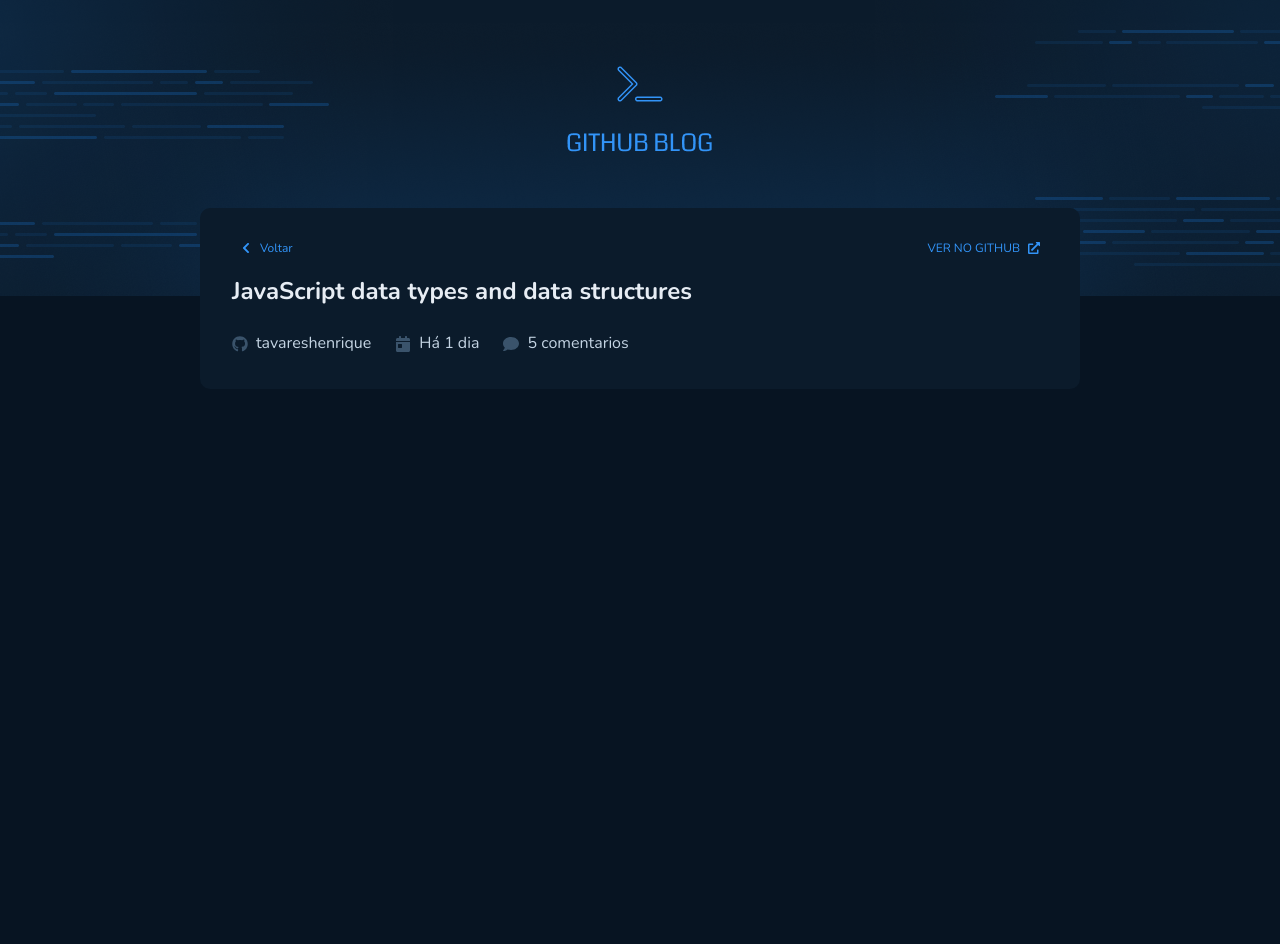
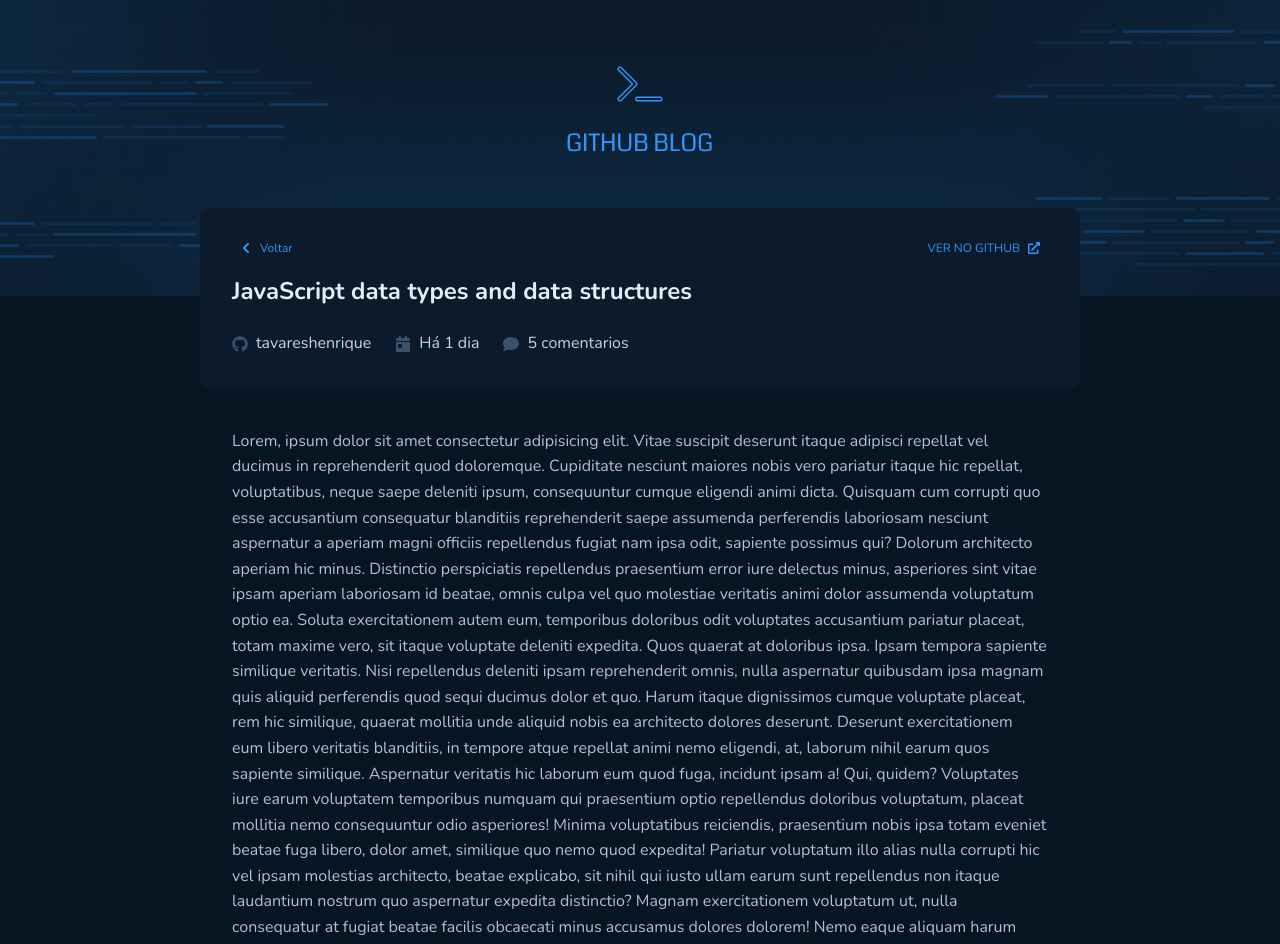
Before and after one commit to tavareshenrique/ignite-reactjs-challenge-03-github-blog, a React (Vite) app: page /article in a window 1280 px wide. Shown: the top 944 px of the page. Before the commit the page ends 800 px from the top, so only its background shows below. Built offline with nearby package versions, Linux system fonts and the light colour scheme.

Commit message:
WIP: finishing article page layout

```diff
--- a/src/pages/Article/index.tsx
+++ b/src/pages/Article/index.tsx
@@ -8,7 +8,7 @@
 
 import { Link, Badge } from '../../components';
 
-import { ArticleHeader, LinksContent, Title } from './styles';
+import { ArticleBody, ArticleHeader, LinksContent, Title } from './styles';
 
 export function Article() {
   return (
@@ -45,6 +45,69 @@
           />
         </Badge.Root>
       </ArticleHeader>
+
+      <ArticleBody>
+        <p>
+          Lorem, ipsum dolor sit amet consectetur adipisicing elit. Vitae
+          suscipit deserunt itaque adipisci repellat vel ducimus in
+          reprehenderit quod doloremque. Cupiditate nesciunt maiores nobis vero
+          pariatur itaque hic repellat, voluptatibus, neque saepe deleniti
+          ipsum, consequuntur cumque eligendi animi dicta. Quisquam cum corrupti
+          quo esse accusantium consequatur blanditiis reprehenderit saepe
+          assumenda perferendis laboriosam nesciunt aspernatur a aperiam magni
+          officiis repellendus fugiat nam ipsa odit, sapiente possimus qui?
+          Dolorum architecto aperiam hic minus. Distinctio perspiciatis
+          repellendus praesentium error iure delectus minus, asperiores sint
+          vitae ipsam aperiam laboriosam id beatae, omnis culpa vel quo
+          molestiae veritatis animi dolor assumenda voluptatum optio ea. Soluta
+          exercitationem autem eum, temporibus doloribus odit voluptates
+          accusantium pariatur placeat, totam maxime vero, sit itaque voluptate
+          deleniti expedita. Quos quaerat at doloribus ipsa. Ipsam tempora
+          sapiente similique veritatis. Nisi repellendus deleniti ipsam
+          reprehenderit omnis, nulla aspernatur quibusdam ipsa magnam quis
+          aliquid perferendis quod sequi ducimus dolor et quo. Harum itaque
+          dignissimos cumque voluptate placeat, rem hic similique, quaerat
+          mollitia unde aliquid nobis ea architecto dolores deserunt. Deserunt
+          exercitationem eum libero veritatis blanditiis, in tempore atque
+          repellat animi nemo eligendi, at, laborum nihil earum quos sapiente
+          similique. Aspernatur veritatis hic laborum eum quod fuga, incidunt
+          ipsam a! Qui, quidem? Voluptates iure earum voluptatem temporibus
+          numquam qui praesentium optio repellendus doloribus voluptatum,
+          placeat mollitia nemo consequuntur odio asperiores! Minima
+          voluptatibus reiciendis, praesentium nobis ipsa totam eveniet beatae
+          fuga libero, dolor amet, similique quo nemo quod expedita! Pariatur
+          voluptatum illo alias nulla corrupti hic vel ipsam molestias
+          architecto, beatae explicabo, sit nihil qui iusto ullam earum sunt
+          repellendus non itaque laudantium nostrum quo aspernatur expedita
+          distinctio? Magnam exercitationem voluptatum ut, nulla consequatur at
+          fugiat beatae facilis obcaecati minus accusamus dolores dolorem! Nemo
+          eaque aliquam harum sed, placeat cumque inventore esse qui libero
+          officia optio quis non porro sit dolores obcaecati, veniam delectus
+          rerum amet recusandae dolorem pariatur voluptates. Natus iure ut iste
+          omnis numquam consequatur laudantium nobis neque maiores vero veniam
+          asperiores incidunt eaque quos, praesentium esse molestiae voluptatum,
+          quo architecto ea ad consequuntur obcaecati. Magnam placeat at, ea quo
+          distinctio suscipit quidem illo, assumenda laboriosam nobis ipsa
+          explicabo quod fuga sequi velit blanditiis aspernatur possimus
+          praesentium ut quibusdam adipisci. A mollitia, repudiandae ex
+          laudantium tempora suscipit dolore accusamus eligendi, beatae sed aut
+          sapiente nobis voluptate nam expedita cum, dicta labore autem quos.
+          Nemo autem, officiis, suscipit dolore voluptatum excepturi totam
+          dignissimos voluptate provident sapiente, eligendi ut ea dolores
+          magnam distinctio vero sit natus tempora perspiciatis iste architecto
+          reprehenderit! Ipsa pariatur nihil tempore! Accusantium nemo quos
+          officia error totam repudiandae nobis quaerat consectetur rem
+          suscipit! Officia perspiciatis laborum non saepe esse rerum illo quia
+          porro, laboriosam odit iusto, earum enim tenetur, voluptatibus labore
+          minus vero dolorem amet numquam sit libero temporibus aliquid illum
+          possimus? Consequuntur amet ipsum quisquam quidem vitae? Facilis illum
+          at error voluptate saepe, voluptatum odio explicabo numquam asperiores
+          corrupti cumque non consequuntur aliquid reiciendis! Quia, expedita
+          libero, quas ad eligendi maxime sequi nemo iusto nisi enim esse! Sequi
+          vitae debitis, iste inventore fuga delectus. Magnam assumenda vel
+          velit illo minus.
+        </p>
+      </ArticleBody>
     </>
   );
 }
--- a/src/pages/Article/styles.ts
+++ b/src/pages/Article/styles.ts
@@ -24,3 +24,17 @@
 
   color: ${({ theme }) => theme['base-title']};
 `;
+
+export const ArticleBody = styled.main`
+  margin-top: 40px;
+
+  padding: 0 32px;
+
+  p {
+    font-size: 1rem;
+    font-weight: 400;
+    line-height: 25.6px;
+
+    color: ${({ theme }) => theme['base-text']};
+  }
+`;
```
